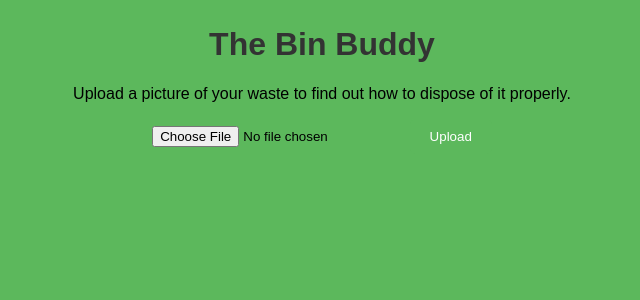
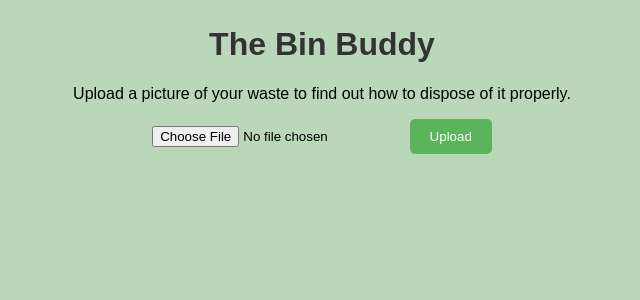
Before and after one commit to weezyswizards/The-Bin-Buddy, a Flask app: page / in a window 1280 px wide. Shown: the top 300 px of the page, without its empty margins (318-958 px from the left). Run offline with Flask 3, Linux system fonts and the light colour scheme.

Commit message:
updated bg color

```diff
--- a/static/style.css
+++ b/static/style.css
@@ -1,6 +1,6 @@
 body {
     font-family: Arial, sans-serif;
-    background-color: #5cb85c;
+    background-color: #bad7ba;
     margin: 0;
     padding: 0;
 }
@@ -18,7 +18,7 @@ h1 {
 
 button {
     padding: 10px 20px;
-    background-color: #5cb85c;
+    background-color: #5ab55a;
     color: #fff;
     border: none;
     border-radius: 5px;
```
